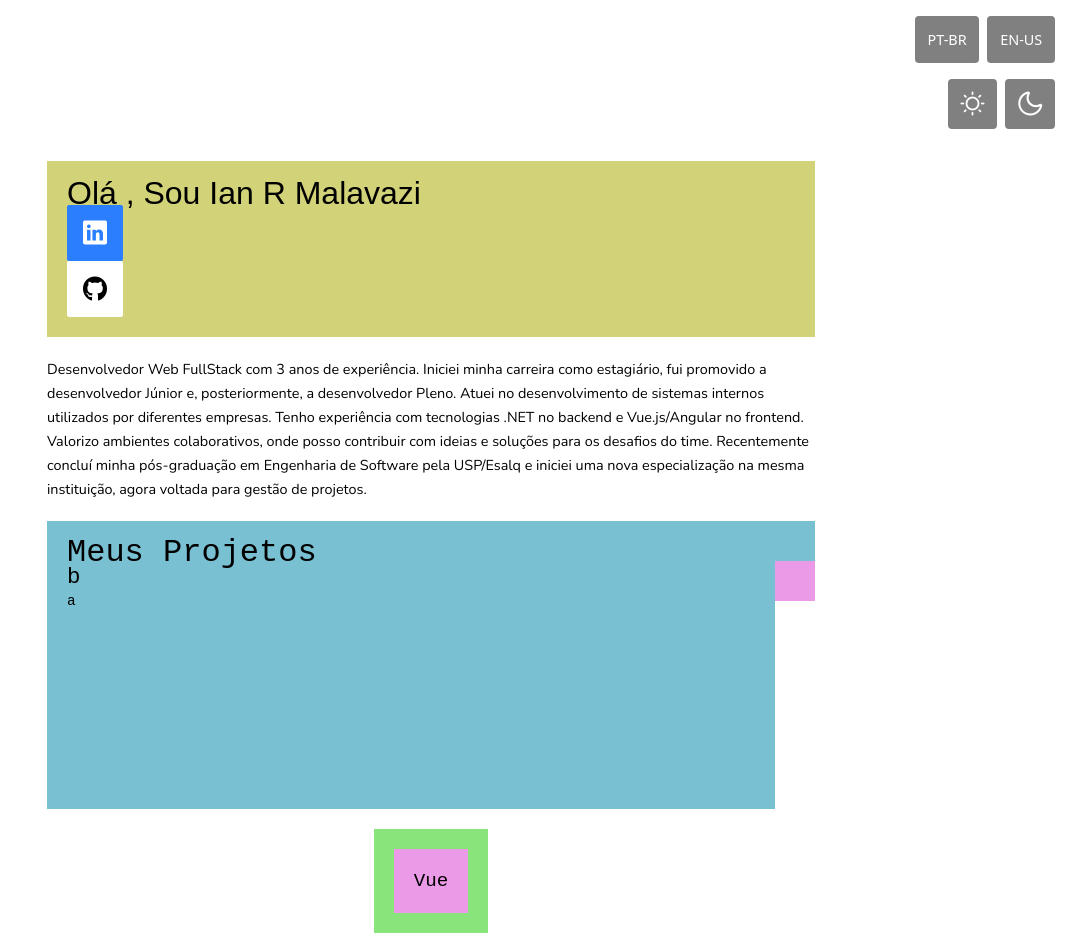
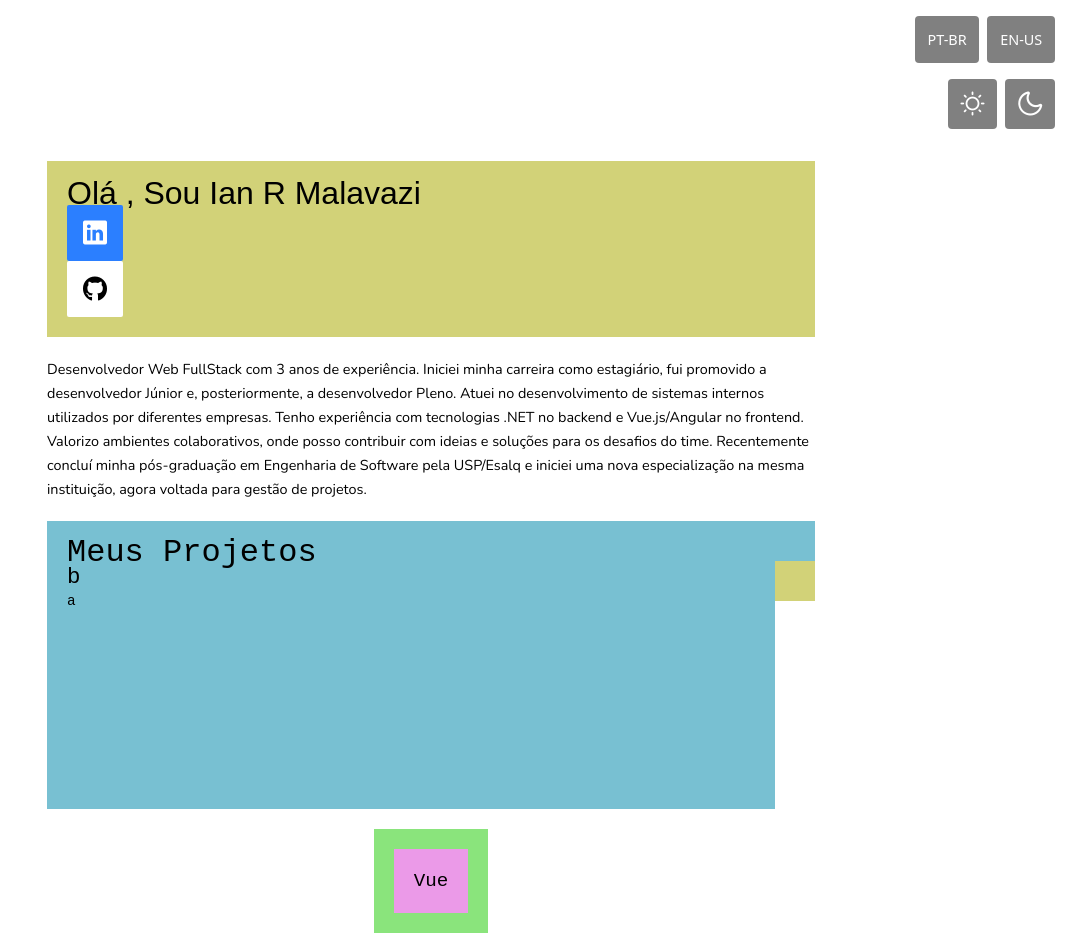
Before and after one commit to ianer-glitch/who-am-i-book, a Next.js app: page /portfolio/home in a window 1280 px wide. Shown: the whole page, without its empty margins (209-1280 px from the left). Built offline with nearby package versions, Linux system fonts and the light colour scheme; a web font is replaced by a local one.

Commit message:
refactor: decoupling domain from ProjectsPostItList

```diff
--- a/src/app/portfolio/components/projectPostIt/ProjectPostIt.tsx
+++ b/src/app/portfolio/components/projectPostIt/ProjectPostIt.tsx
@@ -9,9 +9,8 @@ export interface IProjectPostIt {
     desingLink?:string,
     color : "yellow" | "red" | "blue" | "green" | "pink",
     className? :string
+}
 
-
-}
 export const ProjectPostIt = (props : IProjectPostIt) =>{
     return(
         <PostIt className={props.className} color={props.color}>
--- a/src/app/portfolio/components/projectsPostItList/ProjectsPostItList.tsx
+++ b/src/app/portfolio/components/projectsPostItList/ProjectsPostItList.tsx
@@ -1,28 +1,53 @@
 'use client'
 import { PostIt } from "@/shared/components/atoms/postIt/PostIt";
 import { IProjectPostIt, ProjectPostIt } from "../projectPostIt/ProjectPostIt";
-import { useProjectList } from "./useProjectList";
+import { useProjects } from "./useProjects";
+import { useState } from "react";
+
 
 export const ProjectsPostItList = () => {
 
-  const {projects,currentProject,setCurrentProject} = useProjectList()
+  const {projects} = useProjects()
+  const [index,setIndex] = useState(0)
 
-  const handleProjectChange = (pro : IProjectPostIt) => {
-    setCurrentProject(pro)
+
+
+  type ProjectColor = IProjectPostIt["color"]
+
+  const handleProjectColor = (projectIndex : number) : ProjectColor => {
+    if(projectIndex %2 === 0)
+      return "blue"
+
+    if(projectIndex %3 === 0)
+      return "pink"
+
+    return "yellow"
   }
+
+  const handleProjectChange = (projectIndex : number) => {
+    setIndex(projectIndex)
+  }
+
+  const projectsToShow : IProjectPostIt[] = projects.map((m,index)=> {
+    const pro : IProjectPostIt = {
+      color : handleProjectColor(index),
+      ...m,
+    }
+    return pro
+  })
 
   return (
     <div className="flex items-start justify-center w-full">
 
       <ProjectPostIt
         className="w-full h-72"
-        title={currentProject.title}
-        description={currentProject.description}
-        color={currentProject.color}
+        title={projectsToShow[index]?.title}
+        description={projectsToShow[index]?.description}
+        color={projectsToShow[index]?.color}
     />
       <ul>
-        {projects.map((m, index) => (
-          <li onClick={() => handleProjectChange(m)} key={index}>
+        {projectsToShow.map((m, index) => (
+          <li onClick={() => handleProjectChange(index)} key={index}>
             <PostIt color={m.color} />
           </li>
         ))}
--- a/src/app/portfolio/components/projectsPostItList/useProjectList.ts
+++ b/src/app/portfolio/components/projectsPostItList/useProjects.ts
@@ -1,24 +1,14 @@
 import { useTranslation } from "@/shared/locales";
-import { IProjectPostIt } from "../projectPostIt/ProjectPostIt";
 import { useEffect, useState } from "react";
 import { resources } from "@/shared/locales/languages";
+import { IProject } from "../../domain/IProject";
 
-export const useProjectList = () => {
+export const useProjects = () => {
   const { currentLanguage } = useTranslation();
 
-  const [projects, setProjects] = useState([] as IProjectPostIt[]);
+  const [projects, setProjects] = useState([] as IProject[]);
 
-  const [currentProject, setCurrentProject] = useState({
-    description: "",
-    title: "",
-    desingLink: "",
-    publishedLink: "",
-    repoBackEndLink: "",
-    repoFrontEndLink: "",
-    color: "yellow",
-  } as IProjectPostIt);
-
-  const projectsByLanguage: Record<keyof typeof resources, IProjectPostIt[]> = {
+  const projectsByLanguage: Record<keyof typeof resources, IProject[]> = {
     ptBr: [
       {
         description: "a",
@@ -27,7 +17,6 @@ export const useProjectList = () => {
         publishedLink: ".",
         repoBackEndLink: ".",
         repoFrontEndLink: ".",
-        color: "blue",
       },
       {
         description: "a",
@@ -36,7 +25,6 @@ export const useProjectList = () => {
         publishedLink: ".",
         repoBackEndLink: ".",
         repoFrontEndLink: ".",
-        color: "pink",
       },
     ],
     enUs: [
@@ -47,7 +35,6 @@ export const useProjectList = () => {
         publishedLink: ".",
         repoBackEndLink: ".",
         repoFrontEndLink: ".",
-        color: "blue",
       },
       {
         description: "a",
@@ -56,15 +43,13 @@ export const useProjectList = () => {
         publishedLink: ".",
         repoBackEndLink: ".",
         repoFrontEndLink: ".",
-        color: "pink",
       },
     ],
   };
 
   useEffect(() => {
     setProjects(projectsByLanguage[currentLanguage]);
-    setCurrentProject(projectsByLanguage[currentLanguage][0]);
   }, [currentLanguage]);
 
-  return { projects, currentProject, setCurrentProject };
+  return { projects };
 };
--- /dev/null
+++ b/src/app/portfolio/domain/IProject.ts
@@ -0,0 +1,8 @@
+export interface IProject{
+    title : string,
+    description : string,
+    repoFrontEndLink ?: string,
+    repoBackEndLink?: string,
+    publishedLink ?: string,
+    desingLink?:string,
+}
```
